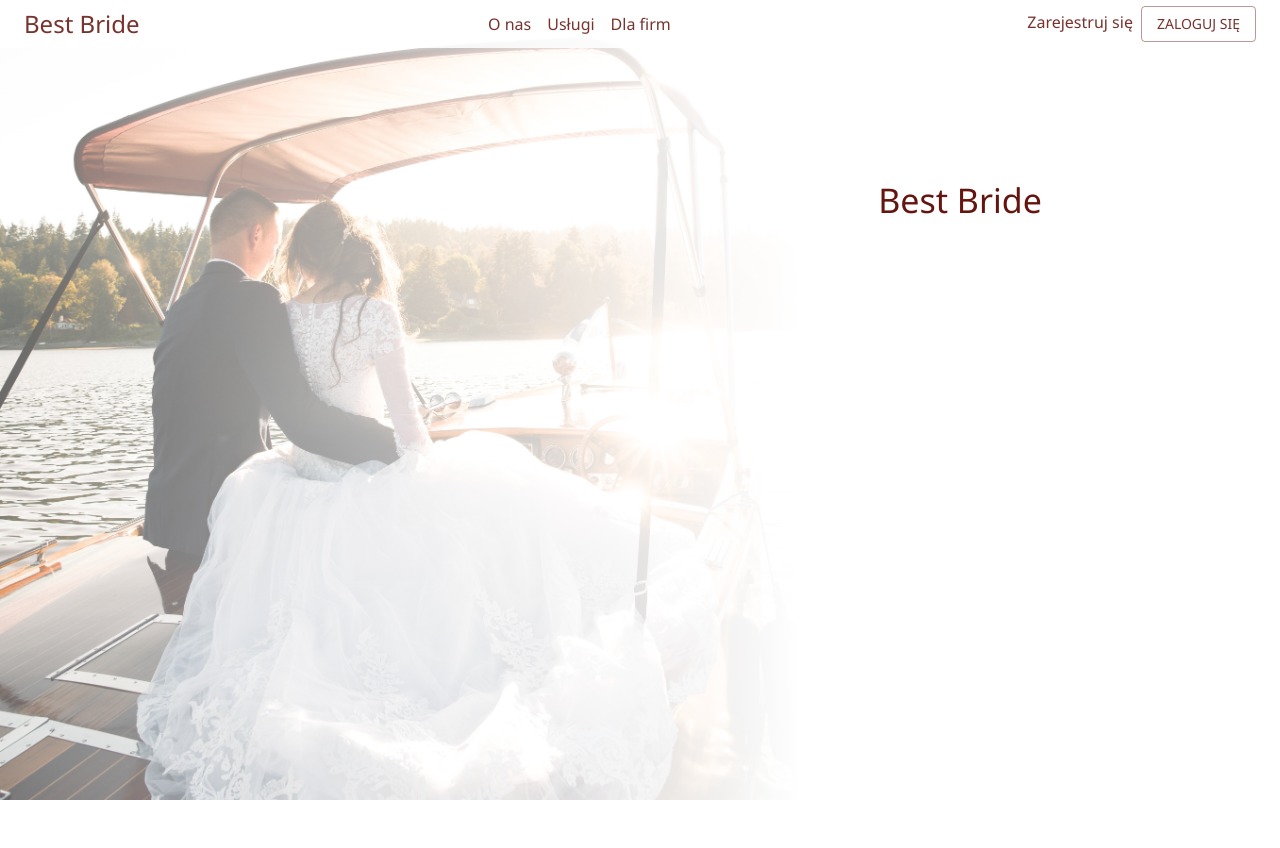
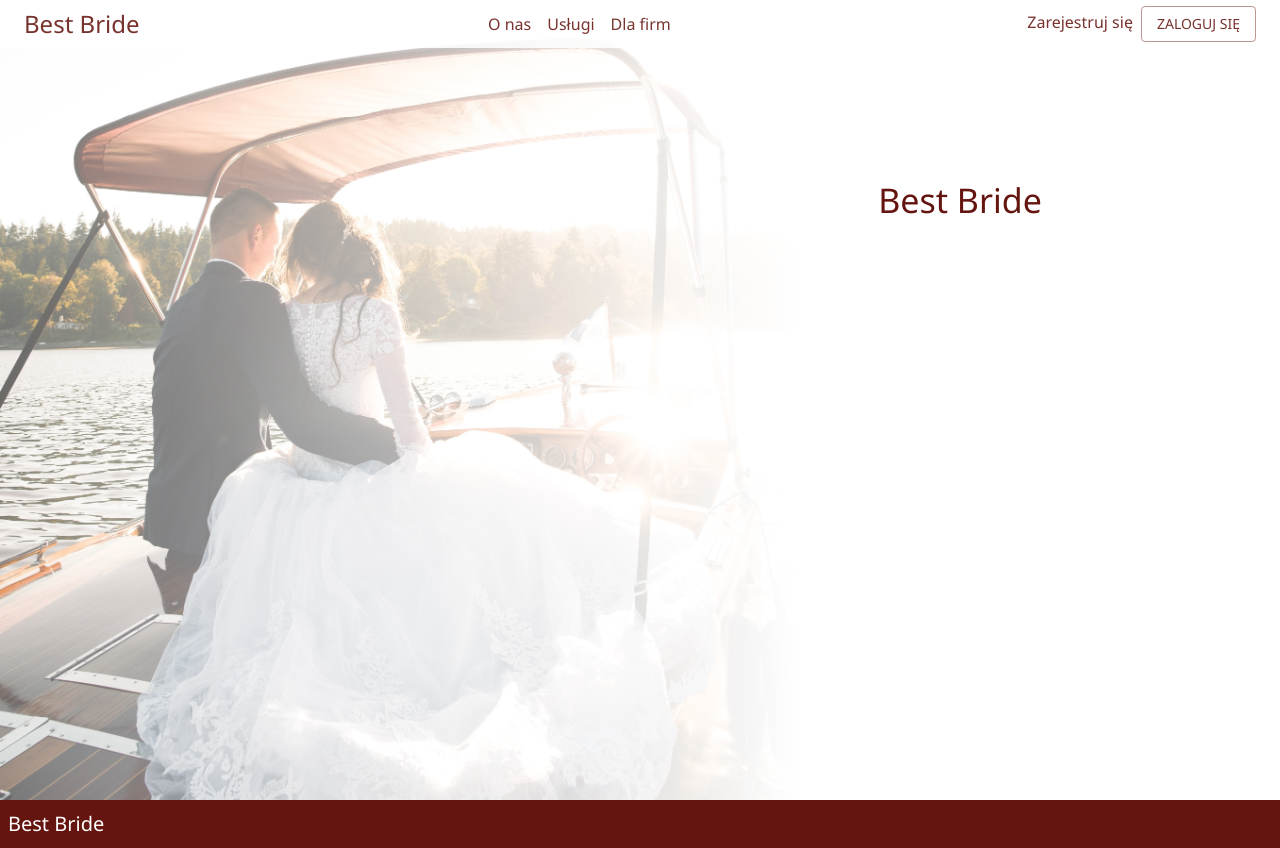
Before and after one commit to Idelya/BestBride, a Next.js app: page / in a window 1280 px wide. Before the commit the page ends 800 px from the top, so only its background shows below. Built offline with nearby package versions, Linux system fonts and the light colour scheme.

Commit message:
add footer

```diff
--- a/components/Button.tsx
+++ b/components/Button.tsx
@@ -3,8 +3,6 @@ import Grid from "@mui/material/Grid";
 import { Typography, Box, Button, ButtonProps } from "@mui/material";
 import DecorationTypography from "./DecorationTypography";
 import { makeStyles } from "@mui/styles";
-
-interface RectangularButtonProps {}
 
 const useStyles = makeStyles({
   companies: {
--- /dev/null
+++ b/components/Footer/Footer.tsx
@@ -0,0 +1,28 @@
+import React from "react";
+import Grid from "@mui/material/Grid";
+import { Typography, Box, Button, ButtonProps, Theme } from "@mui/material";
+import { createStyles, makeStyles } from "@mui/styles";
+
+const useStyles = makeStyles((theme: Theme) =>
+  createStyles({
+    root: {
+      width: "100%",
+      position: "relative",
+      bottom: 0,
+      backgroundColor: theme.palette.primary.main,
+      color: "white",
+      padding: theme.spacing(1),
+    },
+  })
+);
+
+const Footer = () => {
+  const classes = useStyles();
+  return (
+    <footer className={classes.root}>
+      <Typography variant="h6">Best Bride</Typography>
+    </footer>
+  );
+};
+
+export default Footer;
--- /dev/null
+++ b/components/Footer/index.tsx
@@ -0,0 +1,3 @@
+import Footer from "./Footer";
+
+export { Footer };
--- a/components/StartPage/StartPage.tsx
+++ b/components/StartPage/StartPage.tsx
@@ -27,7 +27,7 @@ const useStyles = makeStyles({
   banner: {
     position: "relative",
     height: "100vh",
-    width: "100vw",
+    width: "100%",
   },
   contentBanner: {
     position: "absolute",
--- a/components/common/Layout.tsx
+++ b/components/common/Layout.tsx
@@ -1,5 +1,6 @@
 import { createTheme, ThemeProvider } from "@mui/material";
 import React, { ReactNode, useEffect } from "react";
+import { Footer } from "../Footer";
 
 import { Header } from "../Header";
 
@@ -11,6 +12,7 @@ function Layout({ children }: LayoutProps) {
     <>
       <Header />
       <main>{children}</main>
+      <Footer />
     </>
   );
 }
```
